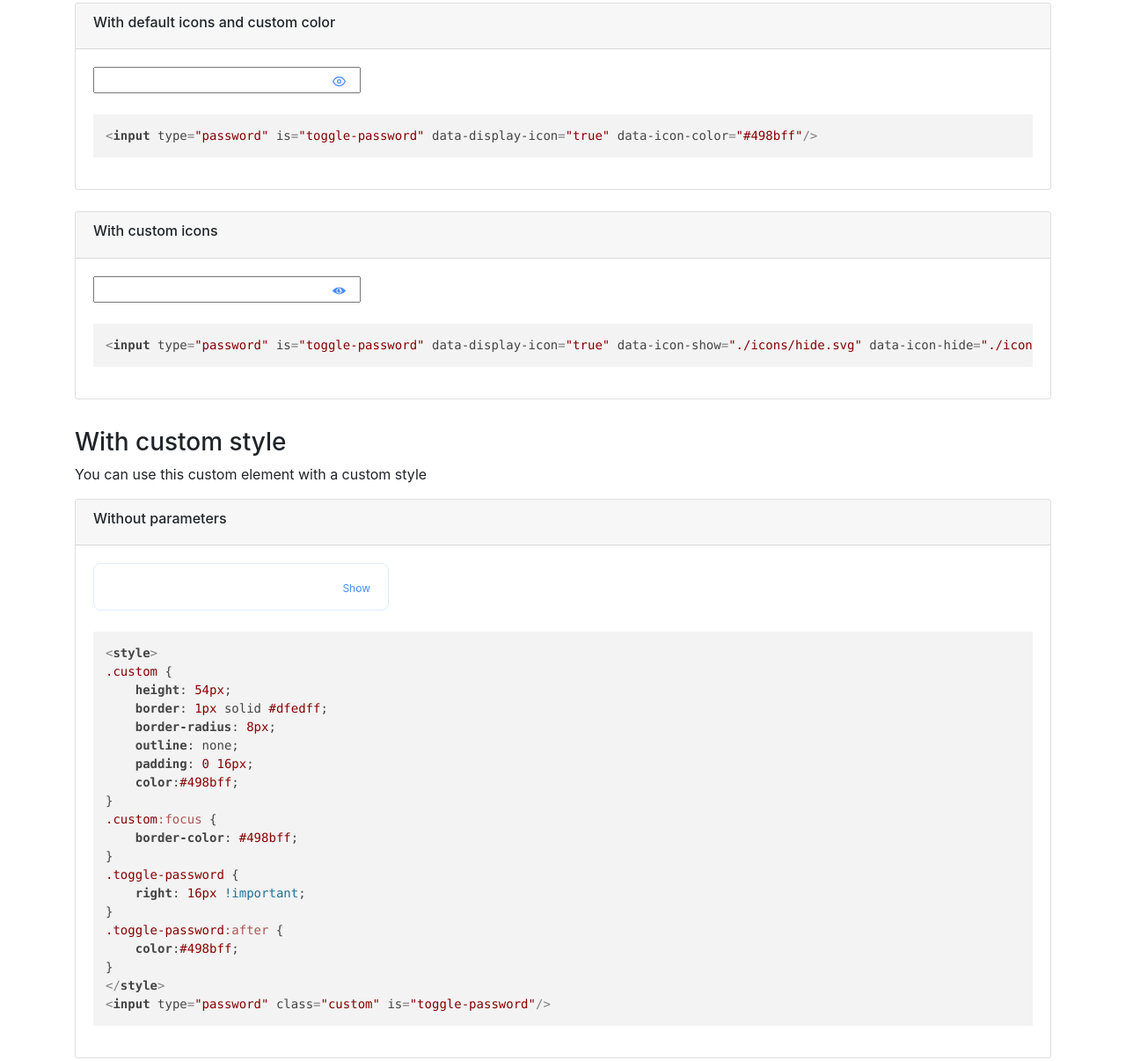
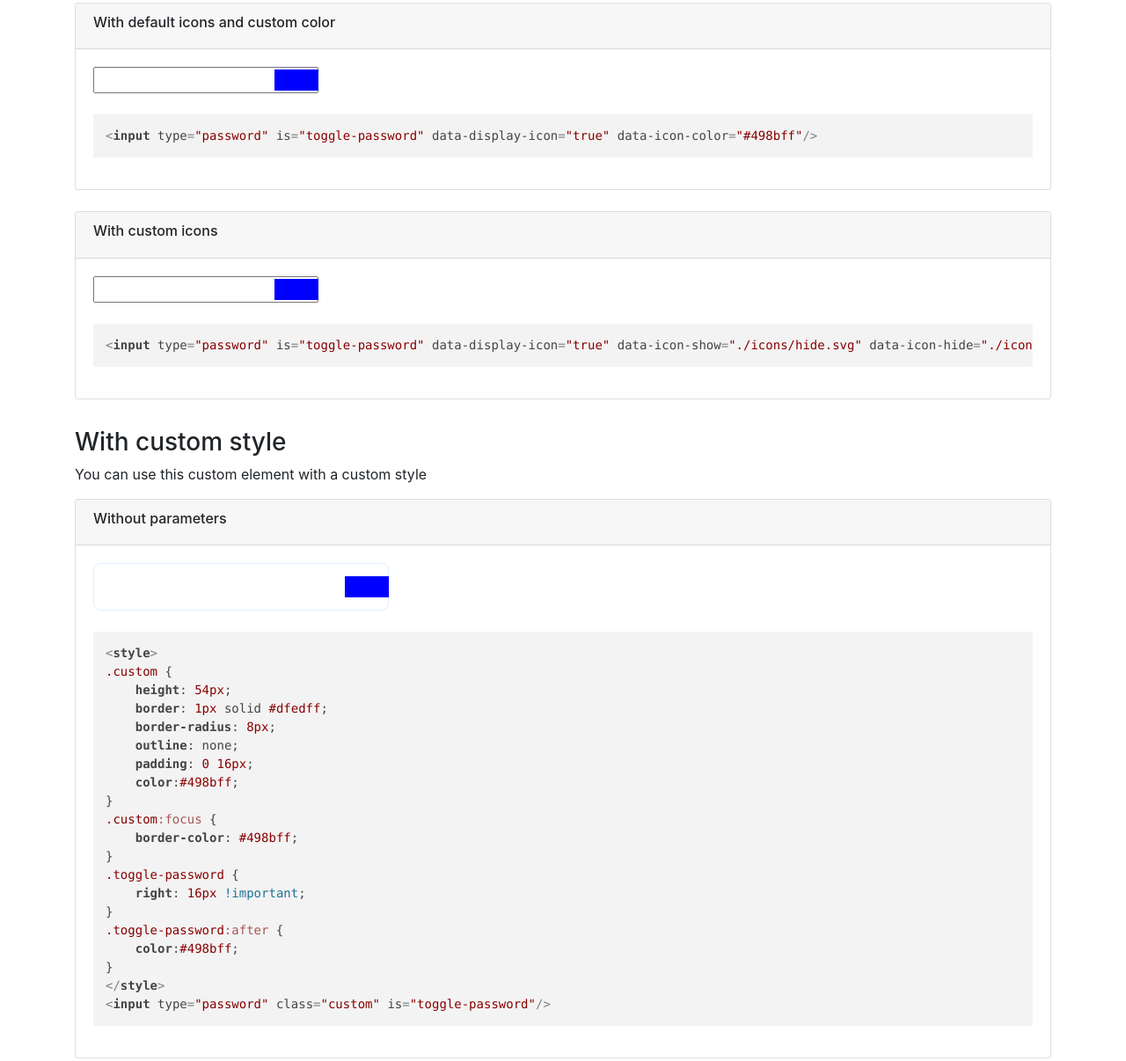
Before and after one commit to Fredxd/PasswordToggle, a website: page index.html in a window 1280 px wide. Shown: the part 940-2146 px from the top of the page at 88% size. Drawn offline with nearby package versions, Linux system fonts and the light colour scheme.

Commit message:
feat(shadowdom): WIP

```diff
--- a/index.html
+++ b/index.html
@@ -14,6 +14,7 @@
         body {
             padding-top: 2rem;
             padding-bottom: 2rem;
+
         }
         h3 {
             margin-top: 2rem;
@@ -41,11 +42,10 @@
         .custom:focus {
             border-color: #498bff;
         }
-        .toggle-password {
-            right: 16px !important;
-        }
-        .toggle-password:after {
-            color:#498bff;
+        .toggle-password-container {
+            --toggle-password-color: #498bff;
+            /*--toggle-password-background-color: blue !important;*/
+
         }
     </style>
 </head>
--- a/index.js
+++ b/index.js
@@ -82,9 +82,15 @@ class TogglePassword extends HTMLInputElement {
      */
     buildWrapperElement(clone) {
         const wrapperElement = document.createElement('div');
-        wrapperElement.style = 'position:relative; display: inline-block;';
-        wrapperElement.append(clone);
-        wrapperElement.append(this.toggleElement);
+        wrapperElement.classList.add('toggle-password-container');
+        wrapperElement.appendChild( clone );
+
+        const root = wrapperElement.attachShadow({mode: 'open'});
+        root.appendChild(this.toggleElement);
+        root.appendChild(this.buildStyles());
+        root.innerHTML += '<slot></slot>';
+
+
         return wrapperElement;
     }
 
@@ -96,27 +102,37 @@ class TogglePassword extends HTMLInputElement {
         this.toggleElement = document.createElement('span');
         this.toggleElement.classList.add('toggle-password');
         this.toggleElement.classList.add('is-password-hidden');
-        this.toggleElement.attachShadow({mode: 'open'});
-        this.toggleElement.innerHTML = this.buildStyles();
 
         this.toggleElement.addEventListener('click', (e) => {
             e.preventDefault();
+            console.log('click');
             this.togglePassword(clone);
         });
     }
 
     /**
      * Build css style
-     * @return {string}
+     * @return {HTMLElement}
      */
     buildStyles() {
         let style = `
+            :host {
+                position: relative;
+                display: inline-block;
+                --toggle-password-background-color: blue;
+                --toggle-password-color: #000;
+                --toggle-password-width: 70px;
+            }
             .toggle-password::after {
                 content: '';
+                color: inherit;
                 font-size: 12px;
                 padding-right: 5px;
             }
             .toggle-password {
+                width: var(--toggle-password-width);
+                background-color: var(--toggle-password-background-color);
+                color: var(--toggle-password-color);
                 max-width: 50px;
                 position: absolute;
                 top: 50%;
@@ -154,7 +170,9 @@ class TogglePassword extends HTMLInputElement {
             `;
         }
 
-        return `<style>${style}</style>`;
+        const styleElement = document.createElement('style');
+        styleElement.innerHTML = style;
+        return styleElement;
     }
 
     /**
```
